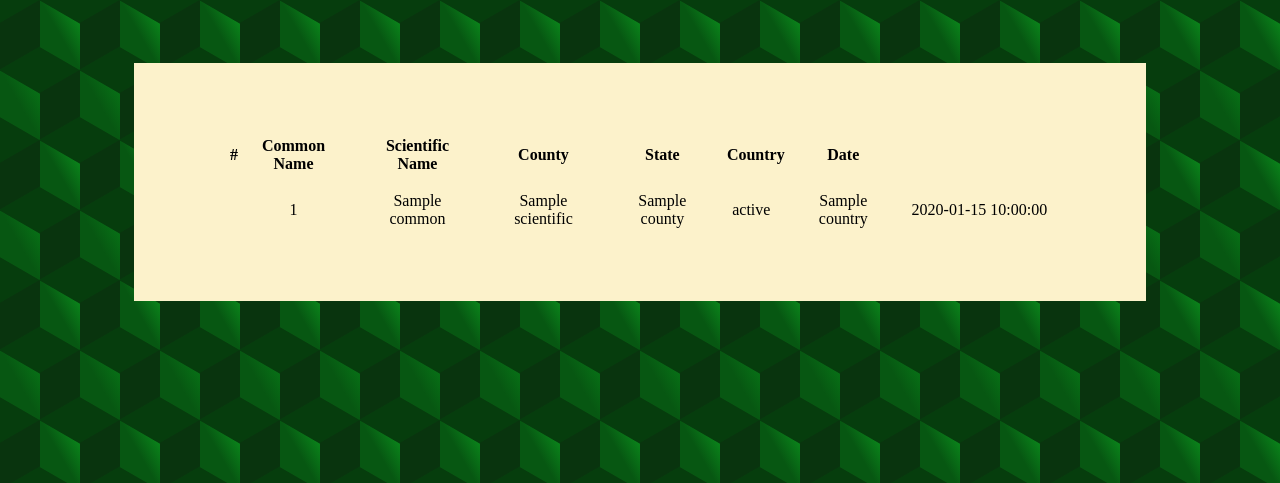
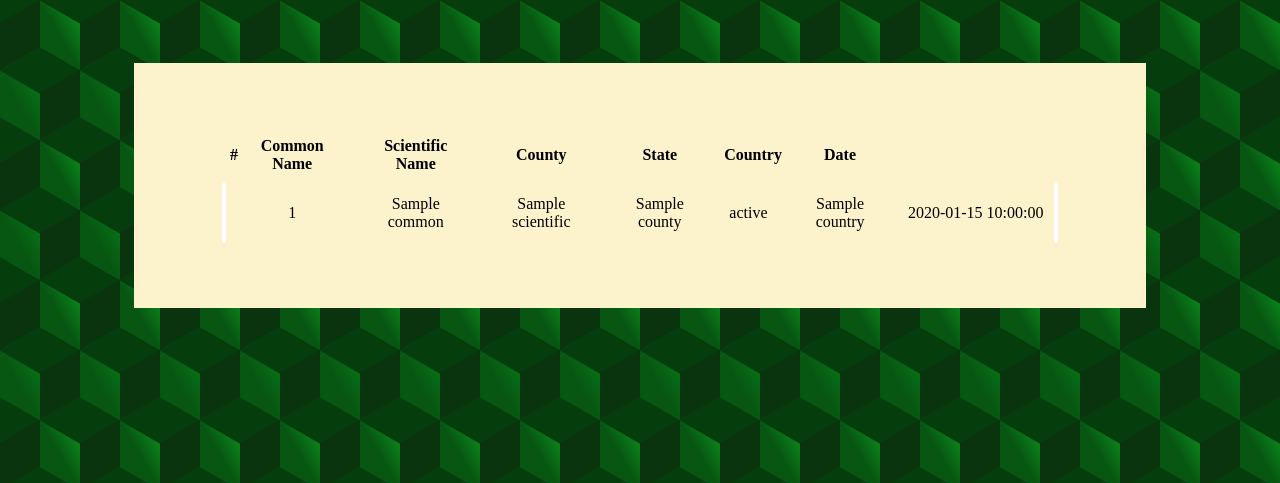
Before and after one commit to NickPerf33/WickedWild, a Flask app: template templates/list.html in a window 1280 px wide. Shown: the top 483 px of the page. Run offline with Flask 2, Linux system fonts and the light colour scheme; the template is opened without the code that fills it: most values are stand-ins (such as "Sample title", 1, 10 or a date in 2020); some web fonts are replaced.

Commit message:
Update wickedwild.css

```diff
--- a/static/css/wickedwild.css
+++ b/static/css/wickedwild.css
@@ -68,3 +68,40 @@ th, td {
     padding: 1%;
     text-align: center;
 }
+
+td {
+    transition: all 0.2s ease-in-out;
+}
+
+td.highlight {
+  padding:0;
+  width:4px;
+}
+
+td.highlight div {
+  width:4px;
+  height:60px;
+  border-radius:4px;
+  background-color: white;
+  transition: all 0.2s ease-in-out;
+}
+
+.row:hover {
+ box-shadow: 0px 9px 4px -6px grey;
+}
+
+.row {
+  border: 1px solid transparent;
+  z-index:7;
+}
+
+tr:hover td {
+  cursor:pointer;
+  color:red;
+  border-top: 1px solid grey;
+  border-bottom: 1px solid grey;
+}
+
+tr:hover td.highlight div {
+  transform: scaleX(3);
+}
```
